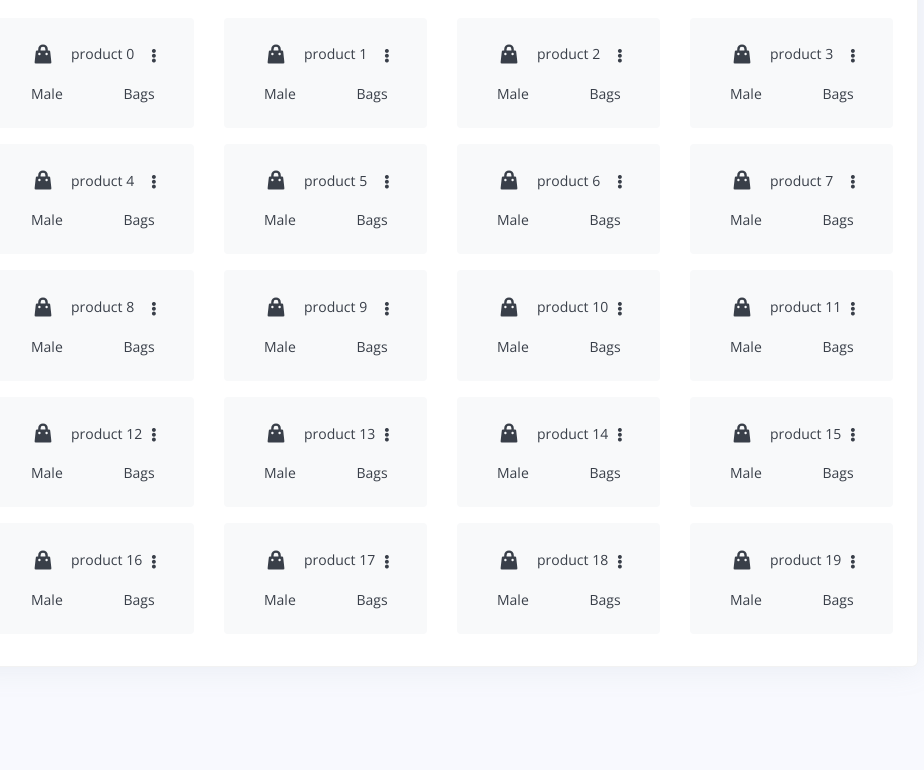
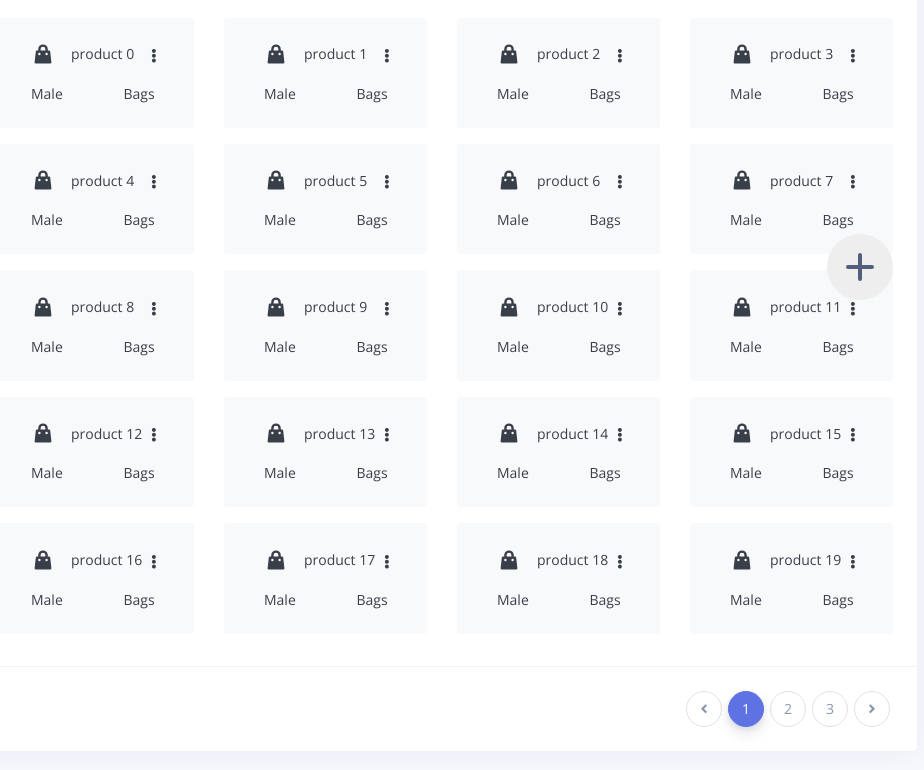
Before and after one commit to prime-infinity/favsadmin, a React (Create React App) app: page /products in a window 1280 px wide. Shown: the part 340-1110 px from the top of the page, without its empty margins (323-1247 px from the left). Before the commit the page ends 1055 px from the top, so only its background shows below. Built offline with nearby package versions, Linux system fonts and the light colour scheme.

Commit message:
done products

```diff
--- /dev/null
+++ b/src/components/AddProModal.jsx
@@ -0,0 +1,86 @@
+import { Button, FormGroup, Input } from "reactstrap";
+import Select from "react-select";
+import { useState } from "react";
+
+const options = [
+  { value: "bags", label: "bags" },
+  { value: "tops", label: "tops" },
+  { value: "trousers", label: "trousers" },
+  { value: "shoes", label: "shoes" },
+  { value: "shorts", label: "shorts" },
+];
+
+function AddProModal() {
+  const [selectedOption, setSelectedOption] = useState(null);
+
+  return (
+    <div
+      className="custom-modal "
+      style={{ height: "fit-content", border: "2px solid black" }}
+    >
+      <div className="container-fluid px-3">
+        <div className="row py-4">
+          <div className="col-12 col-md-6 text-center">
+            <span className="cur-poi">
+              <svg
+                xmlns="http://www.w3.org/2000/svg"
+                style={{ width: "300px" }}
+                viewBox="0 0 20 20"
+                fill="currentColor"
+              >
+                <path
+                  fillRule="evenodd"
+                  d="M4 3a2 2 0 00-2 2v10a2 2 0 002 2h12a2 2 0 002-2V5a2 2 0 00-2-2H4zm12 12H4l4-8 3 6 2-4 3 6z"
+                  clipRule="evenodd"
+                />
+              </svg>{" "}
+            </span>
+            <br />
+            <span className="text-center">Add image</span>
+          </div>
+          <div className="col-12 col-md-4">
+            <FormGroup>
+              <label className="form-control-label" htmlFor="input-email">
+                Product name
+              </label>
+              <Input
+                className="form-control-alternative"
+                id="input-email"
+                placeholder="input name"
+                type="text"
+              />
+              <br />
+              <label className="form-control-label" htmlFor="input-email">
+                Product Size
+              </label>
+              <Input
+                className="form-control-alternative"
+                id="input-email"
+                placeholder="input Size"
+                type="number"
+              />
+              <br />
+              <Select
+                defaultValue={selectedOption}
+                onChange={setSelectedOption}
+                options={options}
+                placeholder="select product category"
+              />
+              <br />
+              <Button
+                color="primary"
+                onClick={(e) => e.preventDefault()}
+                size="md"
+                className="w-100"
+              >
+                save product
+              </Button>
+            </FormGroup>
+          </div>
+        </div>
+      </div>
+    </div>
+  );
+}
+
+export default AddProModal;
--- a/src/components/index/Products.jsx
+++ b/src/components/index/Products.jsx
@@ -1,3 +1,4 @@
+import { useState } from "react";
 import {
   Card,
   CardHeader,
@@ -9,12 +10,30 @@ import {
   DropdownToggle,
   DropdownMenu,
   DropdownItem,
+  CardFooter,
+  Pagination,
+  PaginationItem,
+  PaginationLink,
 } from "reactstrap";
+import AddProModal from "../AddProModal";
 import Header from "../Header";
+import Overlay from "../Overlay";
 
 function Products() {
+  const [isAdding, setIsAdding] = useState(false);
+
+  const toggleIsAdding = () => {
+    setIsAdding(!isAdding);
+  };
   return (
     <>
+      {isAdding && (
+        <>
+          {" "}
+          <AddProModal close={toggleIsAdding} />{" "}
+          <Overlay closeOverlay={toggleIsAdding} />
+        </>
+      )}
       <Header />
 
       <Container className="mt--7 pb-5" fluid>
@@ -76,6 +95,11 @@ function Products() {
                                 >
                                   Delete product
                                 </DropdownItem>
+                                <DropdownItem
+                                  onClick={(e) => e.preventDefault()}
+                                >
+                                  Deactivate product
+                                </DropdownItem>
                               </DropdownMenu>
                             </UncontrolledDropdown>
                           </div>
@@ -93,10 +117,65 @@ function Products() {
                   ))}
                 </Row>
               </CardBody>
+              <CardFooter className="py-4">
+                <nav aria-label="...">
+                  <Pagination
+                    className="pagination justify-content-end mb-0"
+                    listClassName="justify-content-end mb-0"
+                  >
+                    <PaginationItem className="disabled">
+                      <PaginationLink
+                        onClick={(e) => e.preventDefault()}
+                        tabIndex="-1"
+                      >
+                        <i className="fas fa-angle-left" />
+                        <span className="sr-only">Previous</span>
+                      </PaginationLink>
+                    </PaginationItem>
+                    <PaginationItem className="active">
+                      <PaginationLink onClick={(e) => e.preventDefault()}>
+                        1
+                      </PaginationLink>
+                    </PaginationItem>
+                    <PaginationItem>
+                      <PaginationLink onClick={(e) => e.preventDefault()}>
+                        2 <span className="sr-only">(current)</span>
+                      </PaginationLink>
+                    </PaginationItem>
+                    <PaginationItem>
+                      <PaginationLink onClick={(e) => e.preventDefault()}>
+                        3
+                      </PaginationLink>
+                    </PaginationItem>
+                    <PaginationItem>
+                      <PaginationLink onClick={(e) => e.preventDefault()}>
+                        <i className="fas fa-angle-right" />
+                        <span className="sr-only">Next</span>
+                      </PaginationLink>
+                    </PaginationItem>
+                  </Pagination>
+                </nav>
+              </CardFooter>
             </Card>
           </div>
         </Row>
       </Container>
+      <div className="float-add" onClick={toggleIsAdding}>
+        <span>
+          <svg
+            xmlns="http://www.w3.org/2000/svg"
+            style={{ width: "40px" }}
+            viewBox="0 0 20 20"
+            fill="currentColor"
+          >
+            <path
+              fillRule="evenodd"
+              d="M10 3a1 1 0 011 1v5h5a1 1 0 110 2h-5v5a1 1 0 11-2 0v-5H4a1 1 0 110-2h5V4a1 1 0 011-1z"
+              clipRule="evenodd"
+            />
+          </svg>
+        </span>
+      </div>
     </>
   );
 }
```
